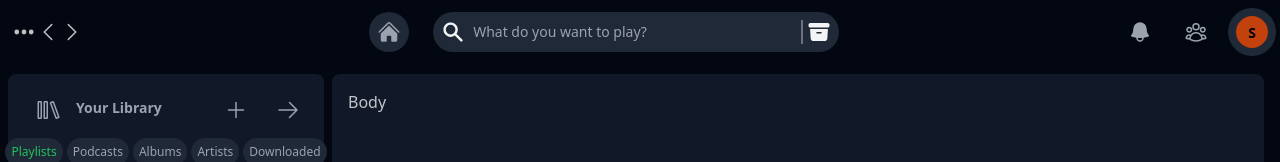
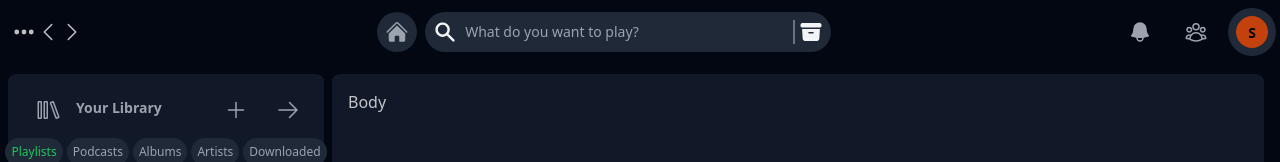
Before and after one commit to sumeet-srknec/spotify-alt, a React (Create React App) app in the folder frontend/: page / in a window 1280 px wide. Shown: the top 162 px of the page. Built offline with nearby package versions, Linux system fonts and the light colour scheme.

Commit message:
fixing https://github.com/sumeet-srknec/spotify-alt/issues/17

```diff
--- a/frontend/src/components/shared/Header.jsx
+++ b/frontend/src/components/shared/Header.jsx
@@ -19,7 +19,7 @@
                             <HiChevronRight className="h-6 w-auto hover:text-white" />
                         </div>
                         {/* Central search bar */}
-                        <div className="flex flex-shrink-0 items-center cursor-pointer">
+                        <div className="flex flex-row items-center cursor-pointer">
                             <div className="absolute inset-y-0 right-0 flex items-center pr-2 sm:static sm:inset-auto sm:ml-6 sm:pr-0">
                                 <button
                                     type="button"
@@ -30,7 +30,7 @@
                                     <HiHome aria-hidden="true" className="h-6 w-6" />
                                 </button>
                             </div>
-                            <div className="absolute inset-y-0 right-0 flex items-center pr-2 sm:static sm:inset-auto sm:ml-6 sm:pr-0 ">
+                            <div className="absolute inset-y-0 right-0 flex items-center pr-2 sm:static sm:inset-auto sm:ml-2 sm:pr-0 ">
                                 <div className="flex flex-row gap-2 items-center relative w-auto rounded-full p-2 bg-gray-800 text-gray-400 hover:text-white hover:bg-gray-700 focus:outline-none focus:ring-2 focus:ring-white focus:ring-offset-2 focus:ring-offset-gray-800">
                                     {/* <span className='absolute -inset-1.5' /> */}
                                     <span className="sr-only">Search you songs</span>
```
